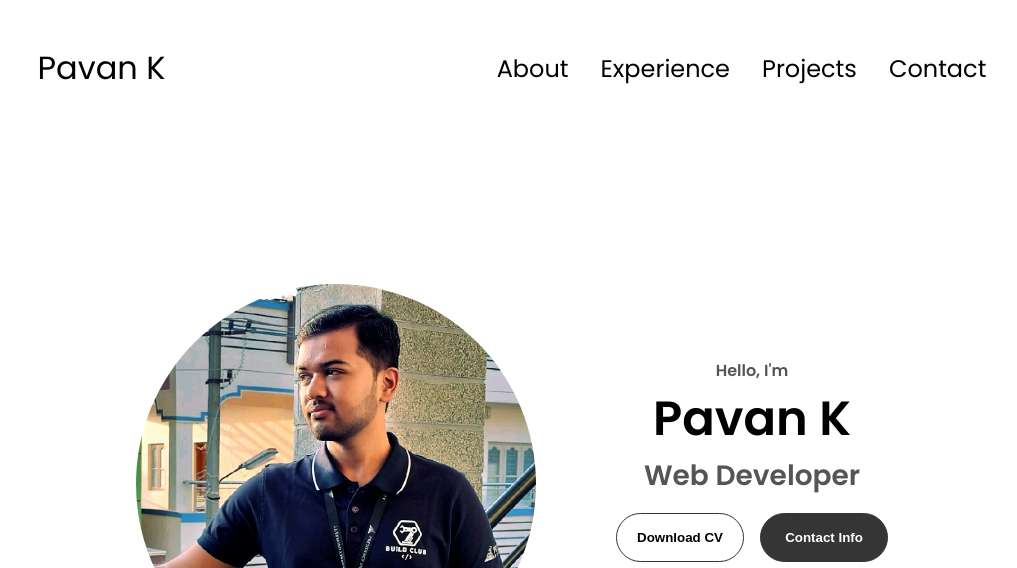
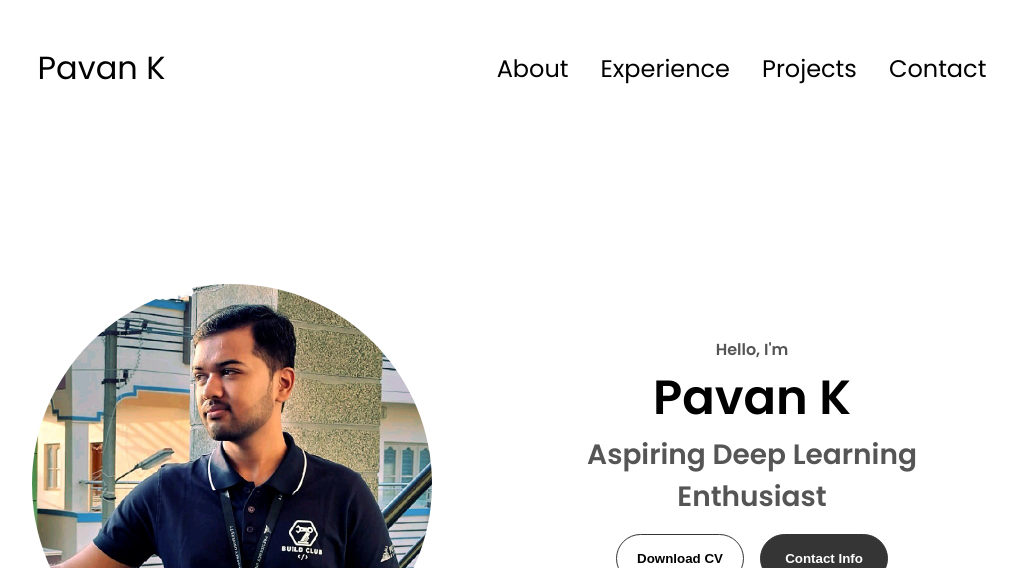
Before and after one commit to Pavan19047/My-Portfolio, a plain HTML site: page index.html in a window 1280 px wide. Shown: the top 568 px of the page, without its empty margins (128-1145 px from the left). Drawn offline with Linux system fonts and the light colour scheme.

Commit message:
Update index.html

```diff
--- a/index.html
+++ b/index.html
@@ -47,7 +47,7 @@
       <div class="section__text">
         <p class="section__text__p1">Hello, I'm</p>
         <h1 class="title">Pavan K</h1>
-        <p class="section__text__p2">Web Developer</p>
+        <p class="section__text__p2">Aspiring Deep Learning Enthusiast</p>
         <div class="btn-container">
           <button
             class="btn btn-color-2"
```
